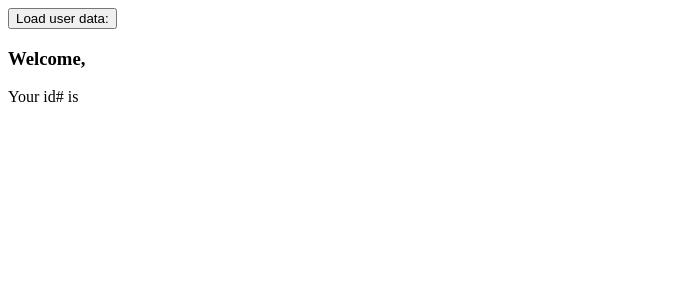
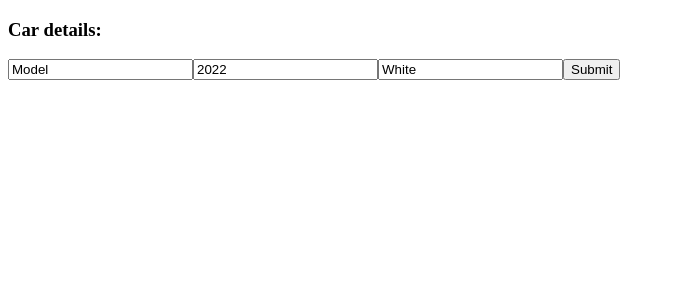
Before and after one commit to d-94k/react-develhope, a React (Create React App) app: page / in a window 1280 px wide. Shown: the top 300 px of the page, without its empty margins (0-675 px from the left). Built offline with nearby package versions, Linux system fonts and the light colour scheme.

Commit message:
updated ex

```diff
--- a/src/App.js
+++ b/src/App.js
@@ -1,4 +1,5 @@
 import React from "react";
+import { UncontrolledCarDetails } from "./UncontrolledCarDetails";
 // import ClickCounter from "./ClickCounter";
 // import ClickTracker from "./ClickTracker";
 // import Counter from "./Counter";
@@ -15,7 +16,7 @@ import React from "react";
 // import GithubUserList  from "./GithubUserList";
 // import { HookCounter } from "./HookCounter";
 // import { HookForm } from "./HookForm";
-import { HookGithubUser } from "./HookGithubUser";
+// import { HookGithubUser } from "./HookGithubUser";
 
 export default class App extends React.Component {
     render () {
@@ -43,7 +44,8 @@ export default class App extends React.Component {
               <Sum /> */}
               {/* <HookCounter /> */}
               {/* <HookForm /> */}
-              <HookGithubUser username="d-94k" />
+              {/* <HookGithubUser username="d-94k" /> */}
+              <UncontrolledCarDetails />
             </div>
         )
     }
--- /dev/null
+++ b/src/UncontrolledCarDetails.js
@@ -0,0 +1,27 @@
+import { useEffect, useRef } from "react";
+
+export const UncontrolledCarDetails = ({ initialData = {model: 'Model', year: '2022', color: 'White'}}) => {
+    const _model = useRef ();
+    const _year = useRef ();
+    const _color = useRef ();
+
+    const inputHandler = () => {
+        console.log (
+            {
+                model: _model.current.value,
+                year: _year.current.value,
+                color: _color.current.value
+            }
+        )
+    }
+
+    return (
+            <>
+                <h3>Car details: </h3>
+                <input ref={_model} defaultValue={initialData.model} />
+                <input ref={_year} defaultValue={initialData.year}/>
+                <input ref={_color} defaultValue={initialData.color}/>
+                <button onClick={inputHandler}>Submit</button>
+            </>
+        )
+}
```
